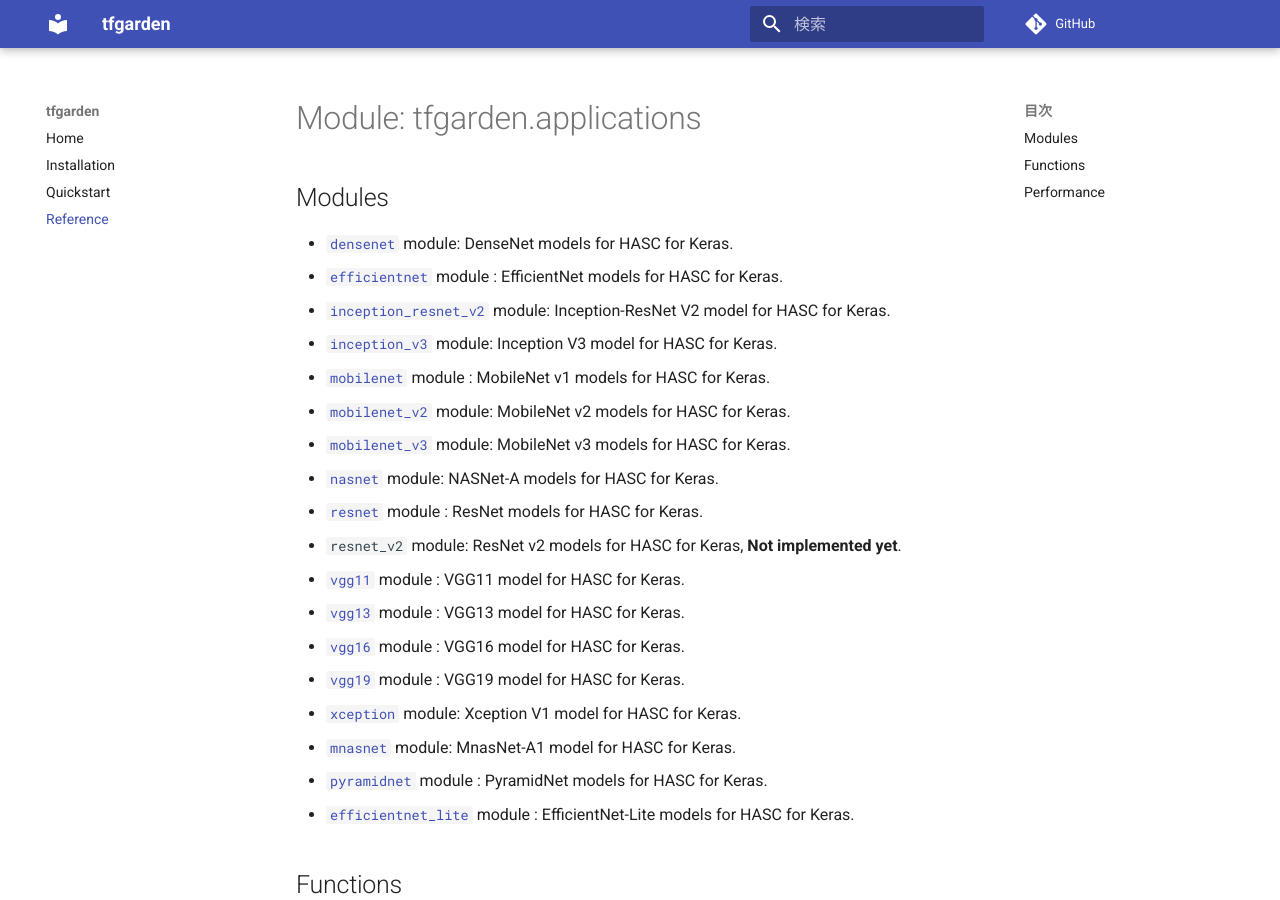
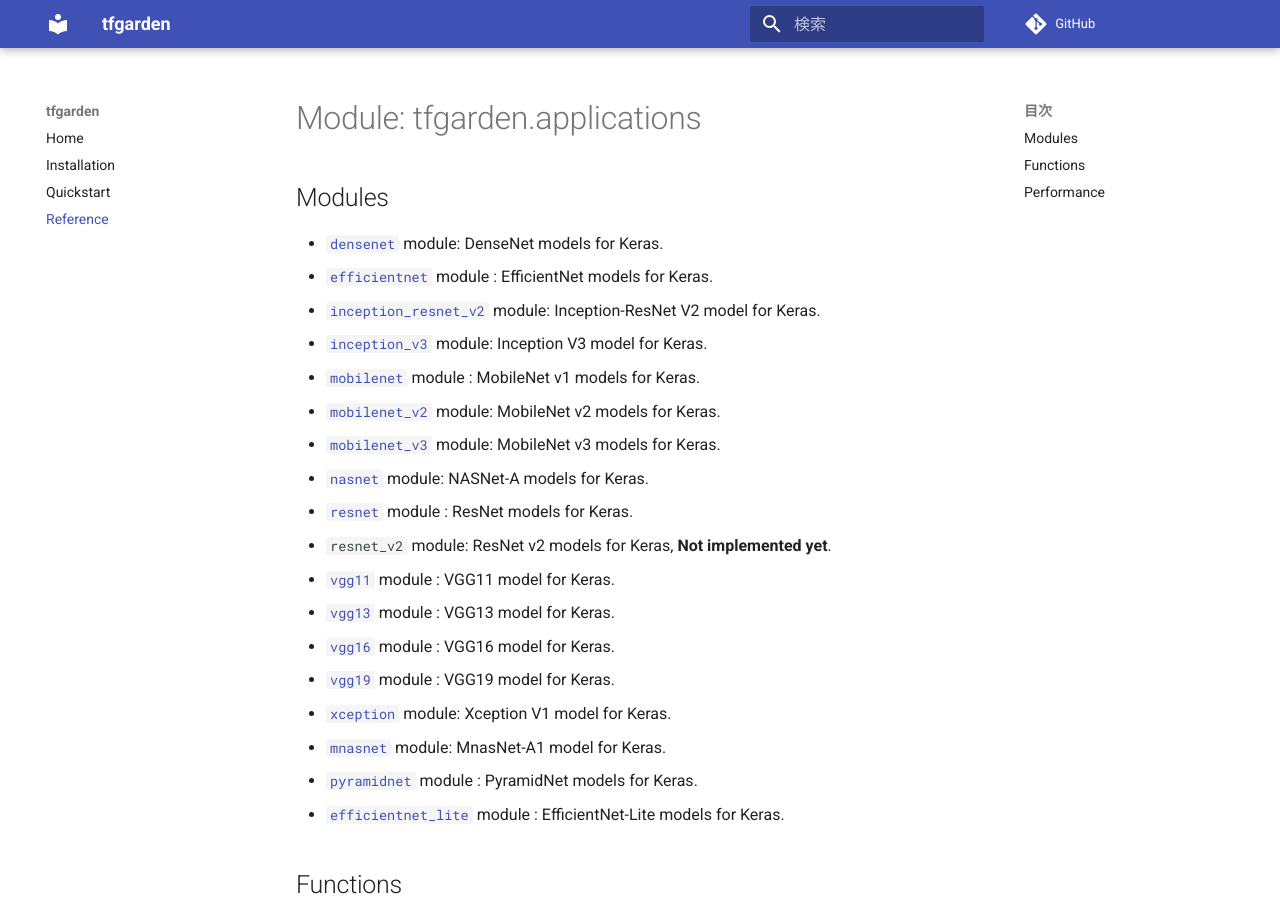
Before and after one commit to Shakshi3104/tfgarden, an MkDocs documentation site: the page built from docs/docs/reference.md, in a window 1280 px wide and 900 px high. Built offline with MkDocs 1.6.1 and Material for MkDocs 9.7.7, drawn with Linux system fonts in a browser that asks for light colours; comment, search, counter and statistics services are not loaded.

Commit message:
remove word "hasc"

```diff
--- a/docs/docs/reference.md
+++ b/docs/docs/reference.md
@@ -2,24 +2,24 @@
 
 ## Modules
 
-- [`densenet`](reference/densenet.md#densenet) module: DenseNet models for HASC for Keras.
-- [`efficientnet`](reference/efficientnet.md#efficientnet) module : EfficientNet models for HASC for Keras.
-- [`inception_resnet_v2`](reference/inception_resnet_v2.md#inception-resnet-v2) module: Inception-ResNet V2 model for HASC for Keras.
-- [`inception_v3`](reference/inception_v3.md#inception-v3) module: Inception V3 model for HASC for Keras.
-- [`mobilenet`](reference/mobilenet.md#mobilenet) module : MobileNet v1 models for HASC for Keras.
-- [`mobilenet_v2`](reference/mobilenet_v2.md#mobilenet-v2) module: MobileNet v2 models for HASC for Keras.
-- [`mobilenet_v3`](reference/mobilenet_v3.md#mobilenet-v3) module: MobileNet v3 models for HASC for Keras.
-- [`nasnet`](reference/nasnet.md#nasnet) module: NASNet-A models for HASC for Keras.
-- [`resnet`](reference/resnet.md#resnet) module : ResNet models for HASC for Keras.
-- `resnet_v2` module: ResNet v2 models for HASC for Keras, **Not implemented yet**.
-- [`vgg11`](reference/vgg.md#applicationsvgg11vgg11) module : VGG11 model for HASC for Keras.
-- [`vgg13`](reference/vgg.md#applicationsvgg13vgg13) module : VGG13 model for HASC for Keras.
-- [`vgg16`](reference/vgg.md#applicationsvgg16vgg16) module : VGG16 model for HASC for Keras.
-- [`vgg19`](reference/vgg.md#applicationsvgg19vgg19) module : VGG19 model for HASC for Keras.
-- [`xception`](reference/xception.md#xception) module: Xception V1 model for HASC for Keras.
-- [`mnasnet`](reference/mnasnet.md#mnasnet) module: MnasNet-A1 model for HASC for Keras.
-- [`pyramidnet`](reference/pyramidnet.md#pyramidnet) module : PyramidNet models for HASC for Keras.
-- [`efficientnet_lite`](reference/efficientnet_lite.md#efficientnet-lite) module : EfficientNet-Lite models for HASC for Keras.
+- [`densenet`](reference/densenet.md#densenet) module: DenseNet models for Keras.
+- [`efficientnet`](reference/efficientnet.md#efficientnet) module : EfficientNet models for Keras.
+- [`inception_resnet_v2`](reference/inception_resnet_v2.md#inception-resnet-v2) module: Inception-ResNet V2 model for Keras.
+- [`inception_v3`](reference/inception_v3.md#inception-v3) module: Inception V3 model for Keras.
+- [`mobilenet`](reference/mobilenet.md#mobilenet) module : MobileNet v1 models for Keras.
+- [`mobilenet_v2`](reference/mobilenet_v2.md#mobilenet-v2) module: MobileNet v2 models for Keras.
+- [`mobilenet_v3`](reference/mobilenet_v3.md#mobilenet-v3) module: MobileNet v3 models for Keras.
+- [`nasnet`](reference/nasnet.md#nasnet) module: NASNet-A models for Keras.
+- [`resnet`](reference/resnet.md#resnet) module : ResNet models for Keras.
+- `resnet_v2` module: ResNet v2 models for Keras, **Not implemented yet**.
+- [`vgg11`](reference/vgg.md#applicationsvgg11vgg11) module : VGG11 model for Keras.
+- [`vgg13`](reference/vgg.md#applicationsvgg13vgg13) module : VGG13 model for Keras.
+- [`vgg16`](reference/vgg.md#applicationsvgg16vgg16) module : VGG16 model for Keras.
+- [`vgg19`](reference/vgg.md#applicationsvgg19vgg19) module : VGG19 model for Keras.
+- [`xception`](reference/xception.md#xception) module: Xception V1 model for Keras.
+- [`mnasnet`](reference/mnasnet.md#mnasnet) module: MnasNet-A1 model for Keras.
+- [`pyramidnet`](reference/pyramidnet.md#pyramidnet) module : PyramidNet models for Keras.
+- [`efficientnet_lite`](reference/efficientnet_lite.md#efficientnet-lite) module : EfficientNet-Lite models for Keras.
 
 
 ## Functions
```
Also changed, not shown: README.md, docs/site/index.html, docs/site/search/search_index.json, 1 other file.
